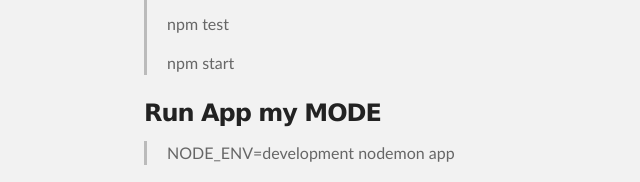
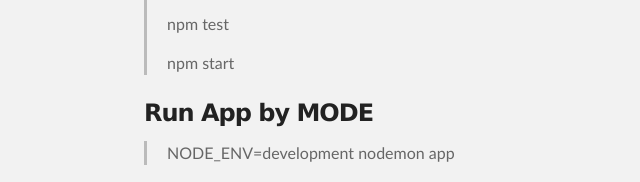
Before and after one commit to soomtong/haroo-cloud-core, a website: page static/index.html in a window 1280 px wide. Shown: the part 734-916 px from the top of the page, 176-816 px from the left. Drawn offline with Linux system fonts and the light colour scheme.

Commit message:
`fix` spell

```diff
--- a/static/index.html
+++ b/static/index.html
@@ -56,7 +56,7 @@
               <p>npm start</p>
           </blockquote>
           <h3>
-              <a id="run-app-my-mode" class="anchor" href="#run-app-my-mode" aria-hidden="true"><span class="octicon octicon-link"></span></a>Run App my MODE</h3>
+              <a id="run-app-my-mode" class="anchor" href="#run-app-my-mode" aria-hidden="true"><span class="octicon octicon-link"></span></a>Run App by MODE</h3>
           <blockquote>
               <p>NODE_ENV=development nodemon app</p>
           </blockquote>
```
